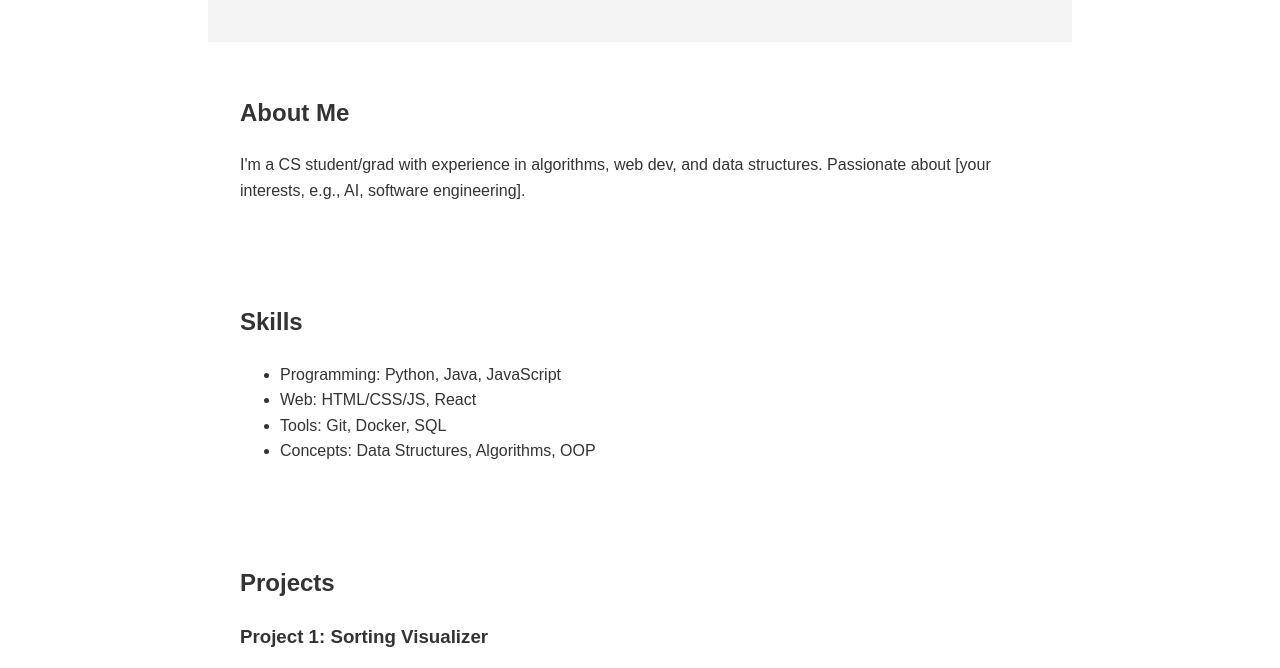
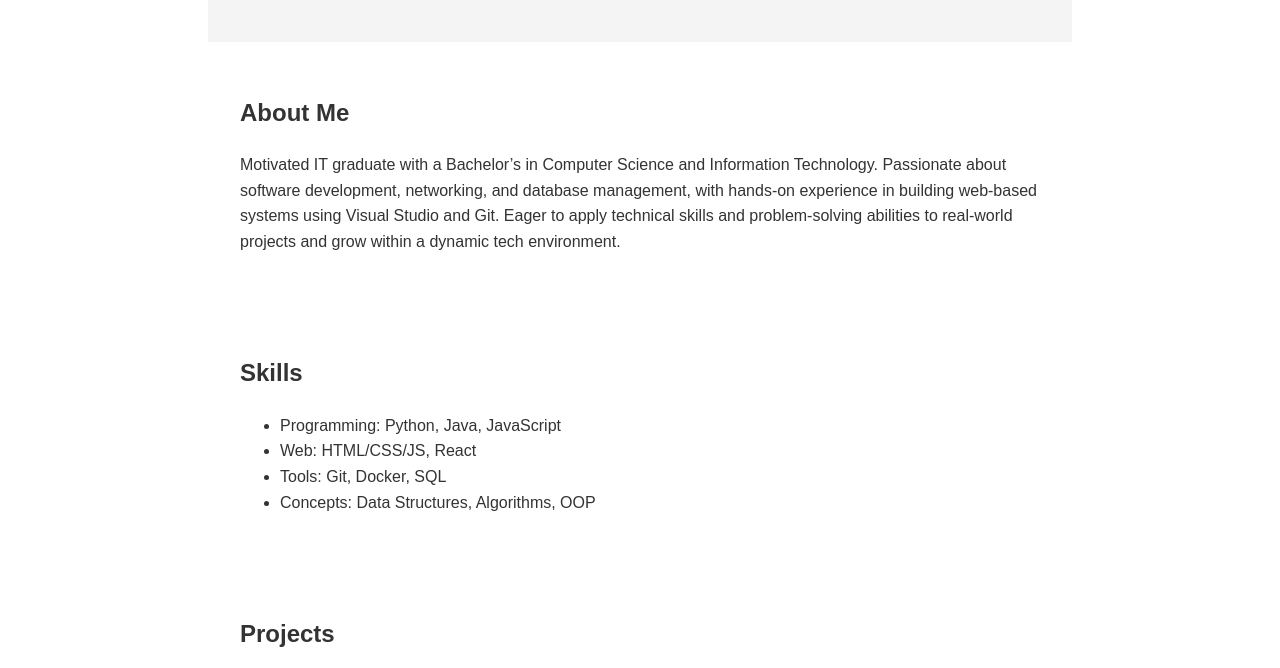
Before and after one commit to SaneleMathonsi/Msa03, a plain HTML site: page index.html in a window 1280 px wide. Shown: the part 321-989 px from the top of the page. Drawn offline with Linux system fonts and the light colour scheme; files whose address does not match are found by name.

Commit message:
Update index.html

```diff
--- a/index.html
+++ b/index.html
@@ -3,7 +3,7 @@
 <head>
     <meta charset="UTF-8">
     <meta name="viewport" content="width=device-width, initial-scale=1.0">
-    <title>Your Name - Computer Science Portfolio</title>
+    <title>SANELE MATHONSI- Portfolio</title>
     <link rel="stylesheet" href="css/style.css">
 </head>
 <body>
@@ -26,7 +26,7 @@
 
     <section id="about">
         <h2>About Me</h2>
-        <p>I'm a CS student/grad with experience in algorithms, web dev, and data structures. Passionate about [your interests, e.g., AI, software engineering].</p>
+        <p>Motivated IT graduate with a Bachelor’s in Computer Science and Information Technology. Passionate about software development, networking, and database management, with hands-on experience in building web-based systems using Visual Studio and Git. Eager to apply technical skills and problem-solving abilities to real-world projects and grow within a dynamic tech environment.</p>
     </section>
 
     <section id="skills">
```
